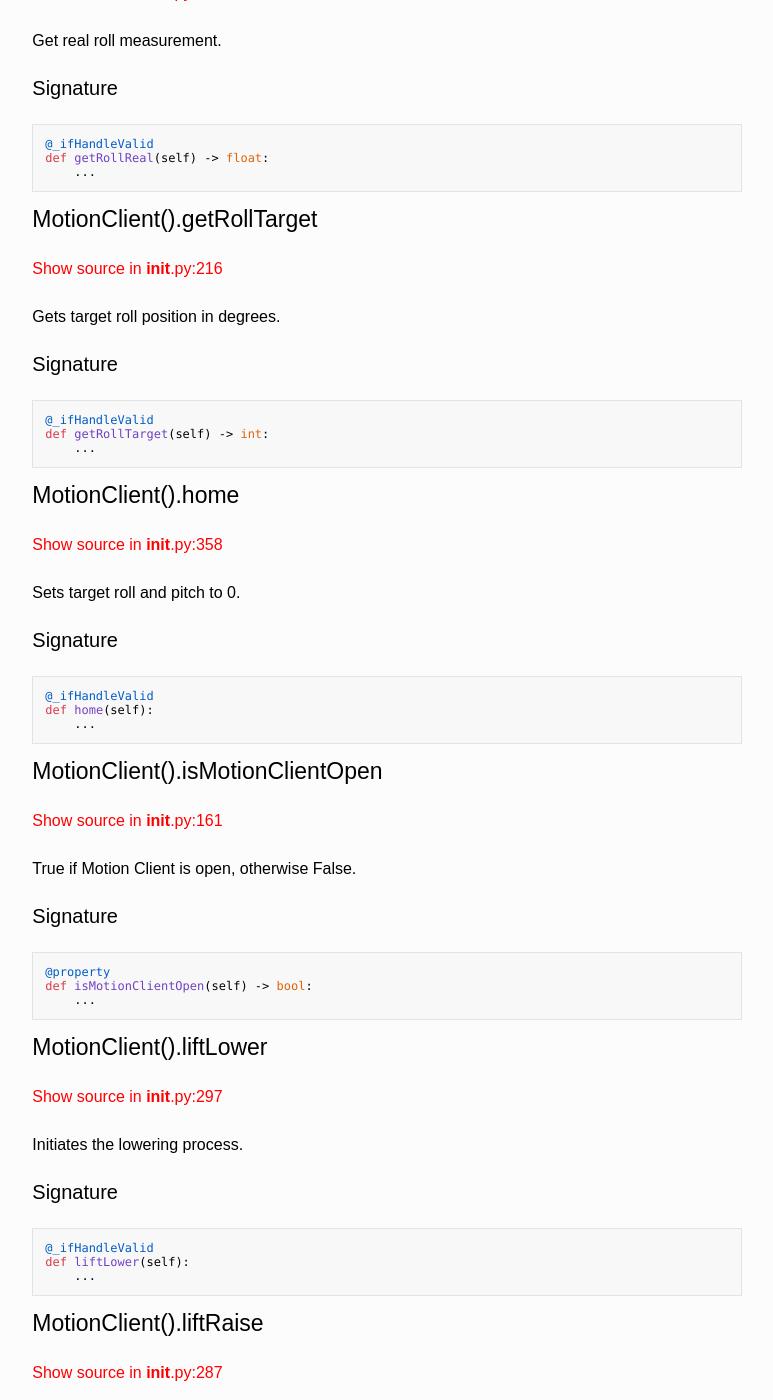
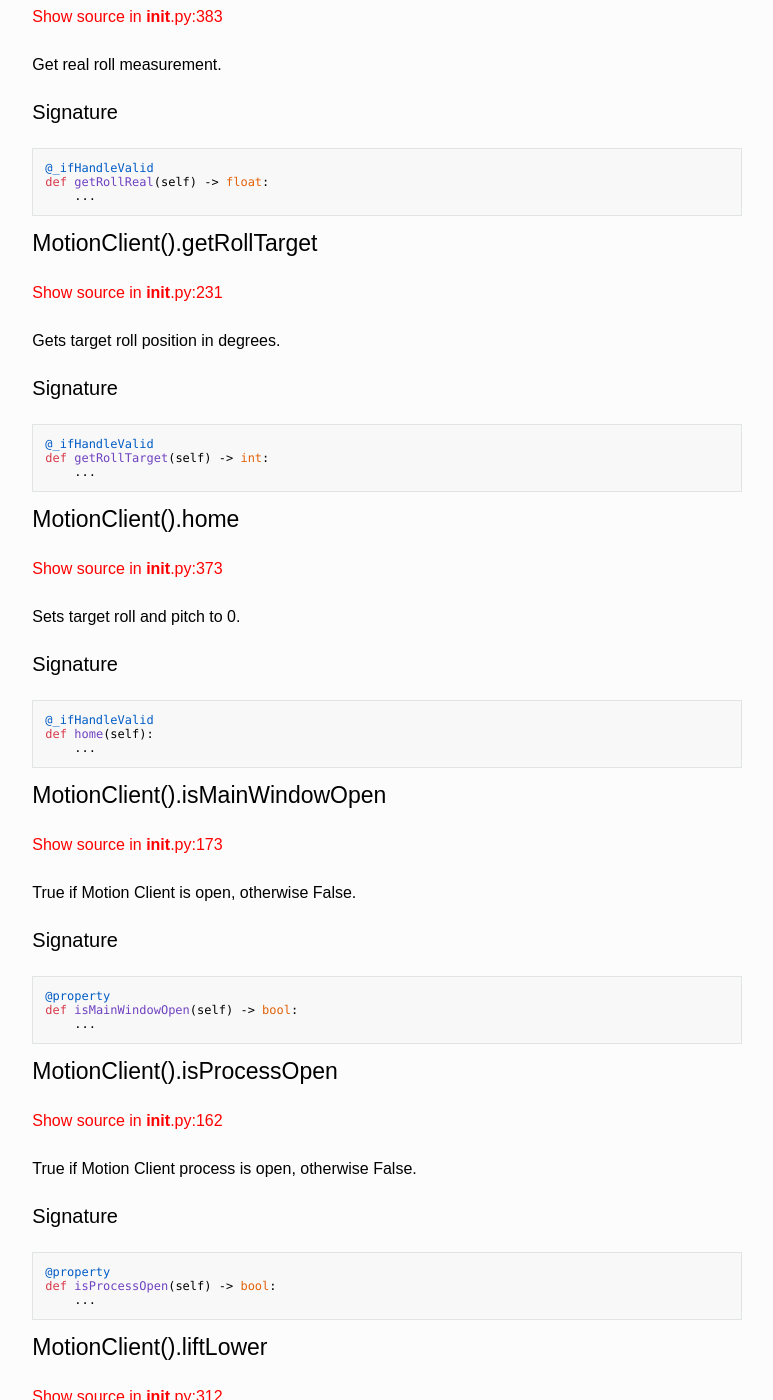
Before and after one commit to Clarkson-IMPETUS/pyMaxFlight, an MkDocs documentation site: the page built from docs/src/pyMaxFlight/index.md, in a window 1280 px wide and 1400 px high, scrolled down 6814 px. Shown: the whole window, without its empty margins (253-1026 px from the left). Built offline with MkDocs 1.6.1, drawn with Linux system fonts in a browser that asks for light colours; nearby versions of some CDN libraries; some of the changed text lies outside the part shown.

Commit message:
Update docs

````diff
--- a/docs/src/pyMaxFlight/index.md
+++ b/docs/src/pyMaxFlight/index.md
@@ -34,7 +34,8 @@ Pymaxflight
     - [MotionClient().getRollReal](#motionclient()getrollreal)
     - [MotionClient().getRollTarget](#motionclient()getrolltarget)
     - [MotionClient().home](#motionclient()home)
-    - [MotionClient().isMotionClientOpen](#motionclient()ismotionclientopen)
+    - [MotionClient().isMainWindowOpen](#motionclient()ismainwindowopen)
+    - [MotionClient().isProcessOpen](#motionclient()isprocessopen)
     - [MotionClient().liftLower](#motionclient()liftlower)
     - [MotionClient().liftRaise](#motionclient()liftraise)
     - [MotionClient().liftStop](#motionclient()liftstop)
@@ -328,7 +329,7 @@ def getRollMin(self) -> int:
 
 ### MotionClient().getRollReal
 
-[Show source in __init__.py:368](https://github.com/Clarkson-IMPETUS/pyMaxFlight/blob/main/src/pyMaxFlight/__init__.py#L368)
+[Show source in __init__.py:383](https://github.com/Clarkson-IMPETUS/pyMaxFlight/blob/main/src/pyMaxFlight/__init__.py#L383)
 
 Get real roll measurement.
 
@@ -342,7 +343,7 @@ def getRollReal(self) -> float:
 
 ### MotionClient().getRollTarget
 
-[Show source in __init__.py:216](https://github.com/Clarkson-IMPETUS/pyMaxFlight/blob/main/src/pyMaxFlight/__init__.py#L216)
+[Show source in __init__.py:231](https://github.com/Clarkson-IMPETUS/pyMaxFlight/blob/main/src/pyMaxFlight/__init__.py#L231)
 
 Gets target roll position in degrees.
 
@@ -356,7 +357,7 @@ def getRollTarget(self) -> int:
 
 ### MotionClient().home
 
-[Show source in __init__.py:358](https://github.com/Clarkson-IMPETUS/pyMaxFlight/blob/main/src/pyMaxFlight/__init__.py#L358)
+[Show source in __init__.py:373](https://github.com/Clarkson-IMPETUS/pyMaxFlight/blob/main/src/pyMaxFlight/__init__.py#L373)
 
 Sets target roll and pitch to 0.
 
@@ -368,9 +369,9 @@ def home(self):
     ...
 ```
 
-### MotionClient().isMotionClientOpen
+### MotionClient().isMainWindowOpen
 
-[Show source in __init__.py:161](https://github.com/Clarkson-IMPETUS/pyMaxFlight/blob/main/src/pyMaxFlight/__init__.py#L161)
+[Show source in __init__.py:173](https://github.com/Clarkson-IMPETUS/pyMaxFlight/blob/main/src/pyMaxFlight/__init__.py#L173)
 
 True if Motion Client is open, otherwise False.
 
@@ -378,13 +379,27 @@ True if Motion Client is open, otherwise False.
 
 ```python
 @property
-def isMotionClientOpen(self) -> bool:
+def isMainWindowOpen(self) -> bool:
+    ...
+```
+
+### MotionClient().isProcessOpen
+
+[Show source in __init__.py:162](https://github.com/Clarkson-IMPETUS/pyMaxFlight/blob/main/src/pyMaxFlight/__init__.py#L162)
+
+True if Motion Client process is open, otherwise False.
+
+#### Signature
+
+```python
+@property
+def isProcessOpen(self) -> bool:
     ...
 ```
 
 ### MotionClient().liftLower
 
-[Show source in __init__.py:297](https://github.com/Clarkson-IMPETUS/pyMaxFlight/blob/main/src/pyMaxFlight/__init__.py#L297)
+[Show source in __init__.py:312](https://github.com/Clarkson-IMPETUS/pyMaxFlight/blob/main/src/pyMaxFlight/__init__.py#L312)
 
 Initiates the lowering process.
 
@@ -398,7 +413,7 @@ def liftLower(self):
 
 ### MotionClient().liftRaise
 
-[Show source in __init__.py:287](https://github.com/Clarkson-IMPETUS/pyMaxFlight/blob/main/src/pyMaxFlight/__init__.py#L287)
+[Show source in __init__.py:302](https://github.com/Clarkson-IMPETUS/pyMaxFlight/blob/main/src/pyMaxFlight/__init__.py#L302)
 
 Initiates the lifting process.
 
````
Also changed, not shown: other parts of docs/src/pyMaxFlight/index.md (+26 -26 lines).
